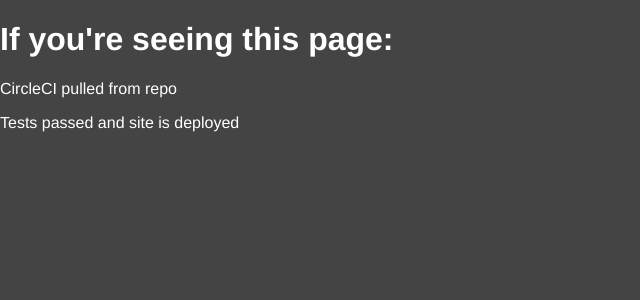
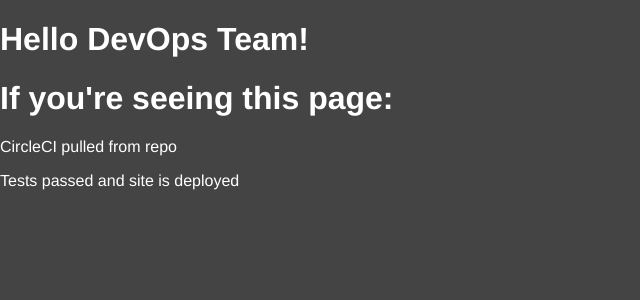
Before and after one commit to skirillex/strands, a Flask app: page / in a window 1280 px wide. Shown: the part 35-335 px from the top of the page, without its empty margins (0-640 px from the left). Run offline with Flask 2, Linux system fonts and the light colour scheme.

Commit message:
project demo commit

```diff
--- a/strands_app_tester/templates/home.html
+++ b/strands_app_tester/templates/home.html
@@ -7,6 +7,7 @@
 
    {% extends "template.html" %}
    {% block content %}
+      <h1> Hello DevOps Team!</h1>
       <h1> If you're seeing this page:</h1>
       <p> CircleCI pulled from repo</p>
       <p> Tests passed and site is deployed</p>
```
Also changed, not shown: 1 other file.
